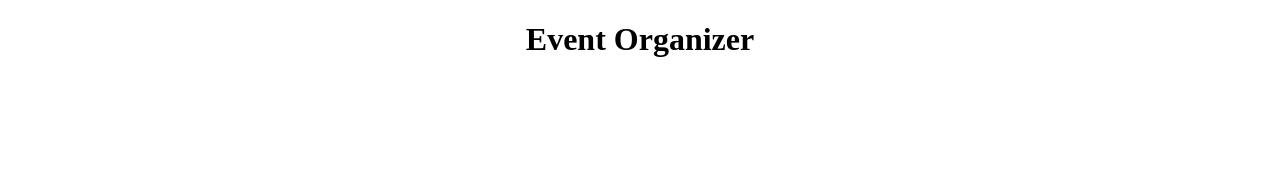
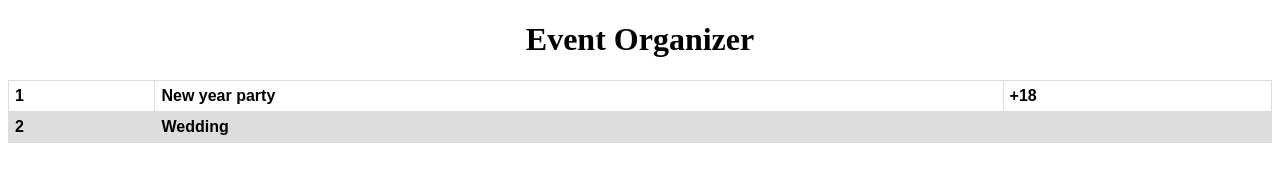
Before and after one commit to Angelord/js-event-organizer, a plain HTML site: page index.html in a window 1280 px wide. Drawn offline with Linux system fonts and the light colour scheme.

Commit message:
Add event displaying

```diff
--- a/index.html
+++ b/index.html
@@ -7,6 +7,15 @@
 
     <h1 align="center" id="title"> Event Organizer </h1>
 
+    <table align="center" id="event_table">
+        <tr>
+            <th>ID</th>
+            <th>Name</th>
+            <th>Country</th>
+        </tr>
+
+    </table>
+
     <script src="main.js"></script>
 
 </body>
--- a/main.js
+++ b/main.js
@@ -1,9 +1,12 @@
+
+var EVENT_TABLE_ID = "event_table";
 
 var idGenerator = {
     lastId : 0,
     next : function() { return ++this.lastId; }
 };
 
+var events = [];
 
 main();
 
@@ -12,12 +15,40 @@ function main() {
     var event = new Event("New year party", true);
     var event2 = new Event("Wedding", false);
 
-    console.log(event.id);
-    console.log(event2.id);
+    events.push(event);
+    events.push(event2);
 
-    var client = new Client("Ivan", "Georgiev", "male", 25);
-    console.log(client.firstName);
-    console.log(client.getFullName());
+    clearElement(EVENT_TABLE_ID);
+    displayEvents();
+}
+
+function clearElement(id) {
+    var table = document.getElementById(id);
+    table.innerHTML = "";
+}
+
+function displayEvents() {
+    var table = document.getElementById(EVENT_TABLE_ID);
+    for(i = 0; i < events.length; i++) {
+        var row = document.createElement("tr");
+
+        var idEl = createElementWithText("th", events[i].id);
+        var nameEl = createElementWithText("th", events[i].name);
+        var adultOnly = createElementWithText("th", events[i].adultOnly ? "+18" : "");
+
+        row.appendChild(idEl);
+        row.appendChild(nameEl);
+        row.appendChild(adultOnly);
+
+        table.appendChild(row);
+    }
+}
+
+function createElementWithText(elType, text) {
+    var element = document.createElement(elType);
+    var idText = document.createTextNode(text);
+    element.appendChild(idText);
+    return element;
 }
 
 function Event(name, adultOnly) {
--- a/styles.css
+++ b/styles.css
@@ -0,0 +1,16 @@
+
+table {
+    font-family: arial, sans-serif;
+    border-collapse: collapse;
+    width: 100%;
+}
+
+td, th {
+    border: 1px solid #dddddd;
+    text-align: left;
+    padding: 6px;
+}
+
+tr:nth-child(even) {
+    background-color: #dddddd;
+}
```
